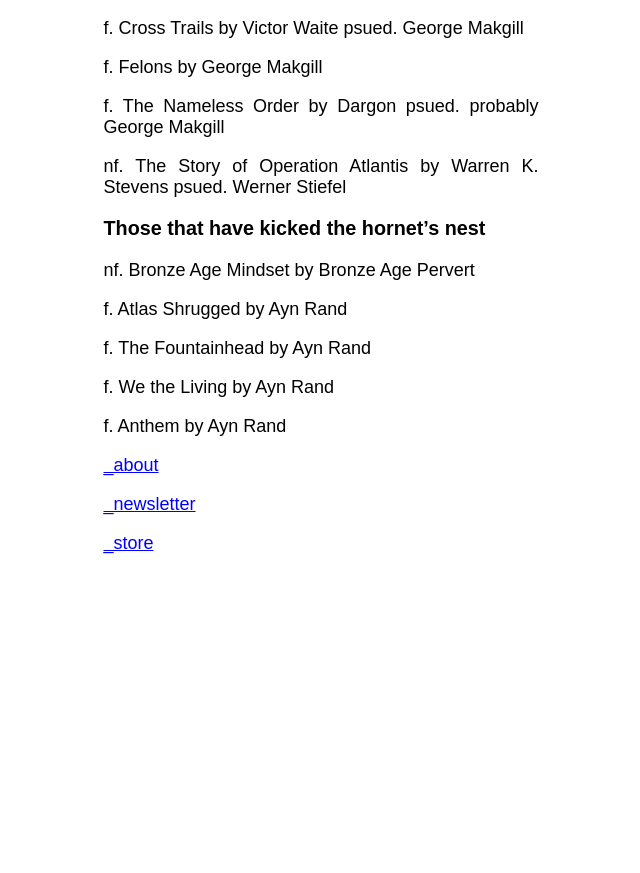
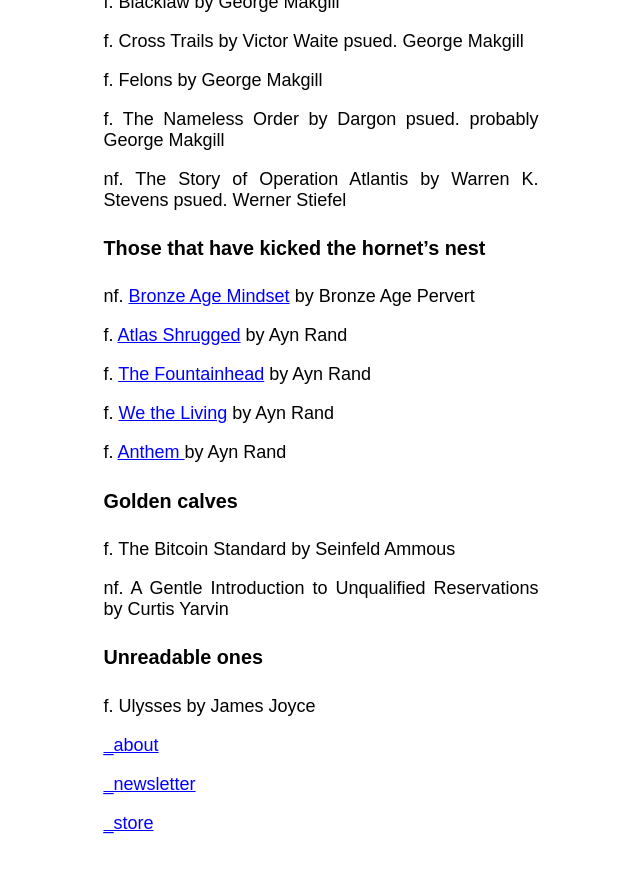
Before and after one commit to 0x000m/old, a Jekyll site: the page built from _posts/2022-05-18-bookshelves.md, in a window 1280 px wide and 900 px high, scrolled down 1175 px. Shown: the top 873 px of the window, without its empty margins (319-959 px from the left). Built offline with Jekyll 4.4.1, drawn with Linux system fonts in a browser that asks for light colours; before the commit the page ends 1797 px from its top, so only the background shows below that.

Commit message:
Update 2022-05-18-bookshelves.md

```diff
--- a/_posts/2022-05-18-bookshelves.md
+++ b/_posts/2022-05-18-bookshelves.md
@@ -23,7 +23,7 @@ like me, will find that ability lacking.
 So read more! Read books you're scared to read! Read books you can only get used on eBay! Read books you'd hide from your shelves when your friends visit! And send me a note if this list has helped you or if you have any recommendations for me. I'm especially looking for "lost" books that can't be easily found on Amazon, eBay or Project Gutenberg, or wonky self-published books by unknown authors.
 
 
-### Those that had been lost
+#### Those that had been lost
 
 f. The Red To-Morrow by Emerson C. Hembrook psued. almost certainly George Makgill
 
@@ -37,14 +37,24 @@ f. The Nameless Order by Dargon psued. probably George Makgill
 
 nf. The Story of Operation Atlantis by Warren K. Stevens psued. Werner Stiefel
 
-### Those that have kicked the hornet's nest
+#### Those that have kicked the hornet's nest
 
-nf. Bronze Age Mindset by Bronze Age Pervert
+nf. [Bronze Age Mindset](/) by Bronze Age Pervert
 
-f. Atlas Shrugged by Ayn Rand
+f. [Atlas Shrugged](/) by Ayn Rand
 
-f. The Fountainhead by Ayn Rand
+f. [The Fountainhead](/) by Ayn Rand
 
-f. We the Living by Ayn Rand
+f. [We the Living](/) by Ayn Rand
 
-f. Anthem by Ayn Rand
+f. [Anthem ](/)by Ayn Rand
+
+#### Golden calves
+
+f. The Bitcoin Standard by Seinfeld Ammous
+
+nf. A Gentle Introduction to Unqualified Reservations by Curtis Yarvin
+
+#### Unreadable ones
+
+f. Ulysses by James Joyce
```
